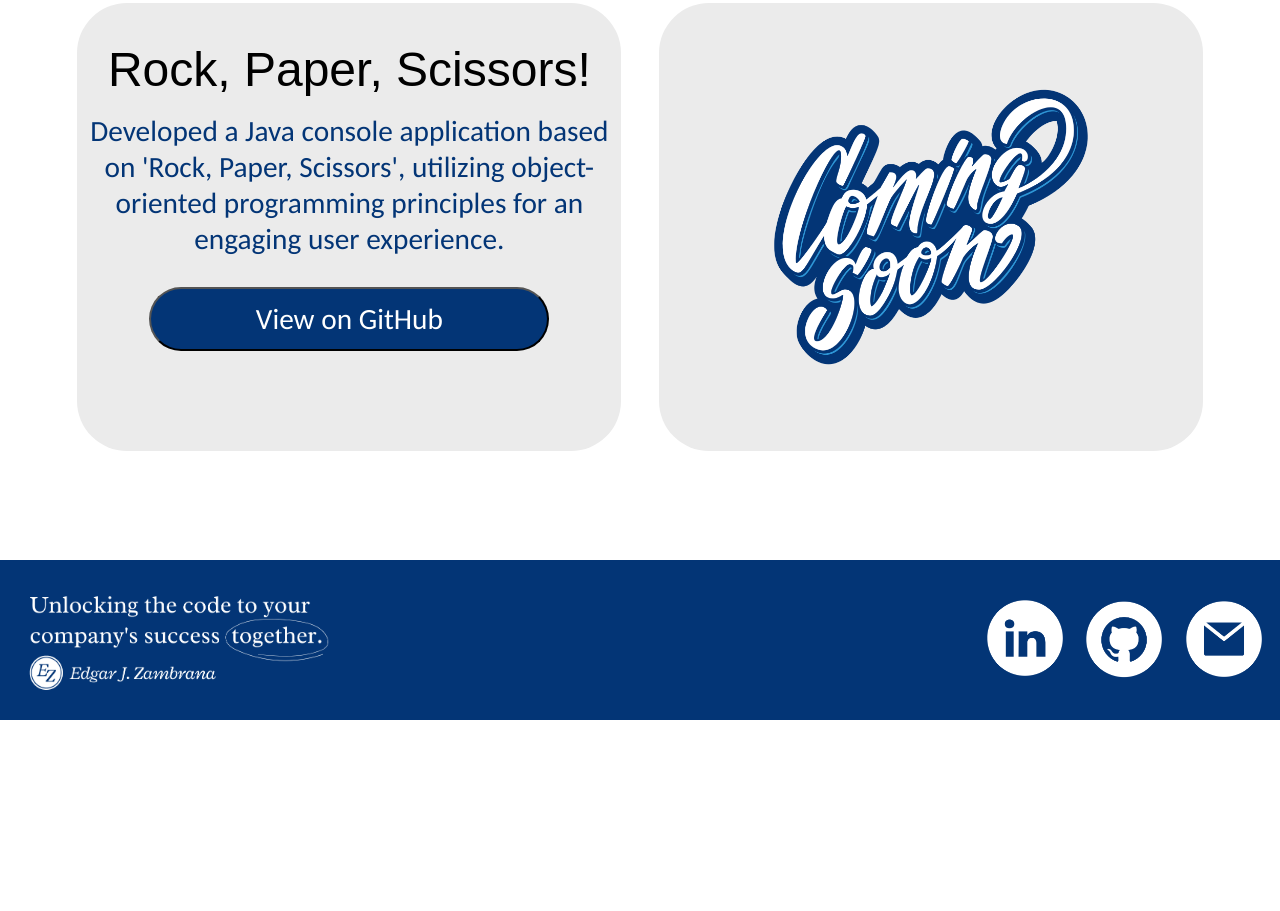
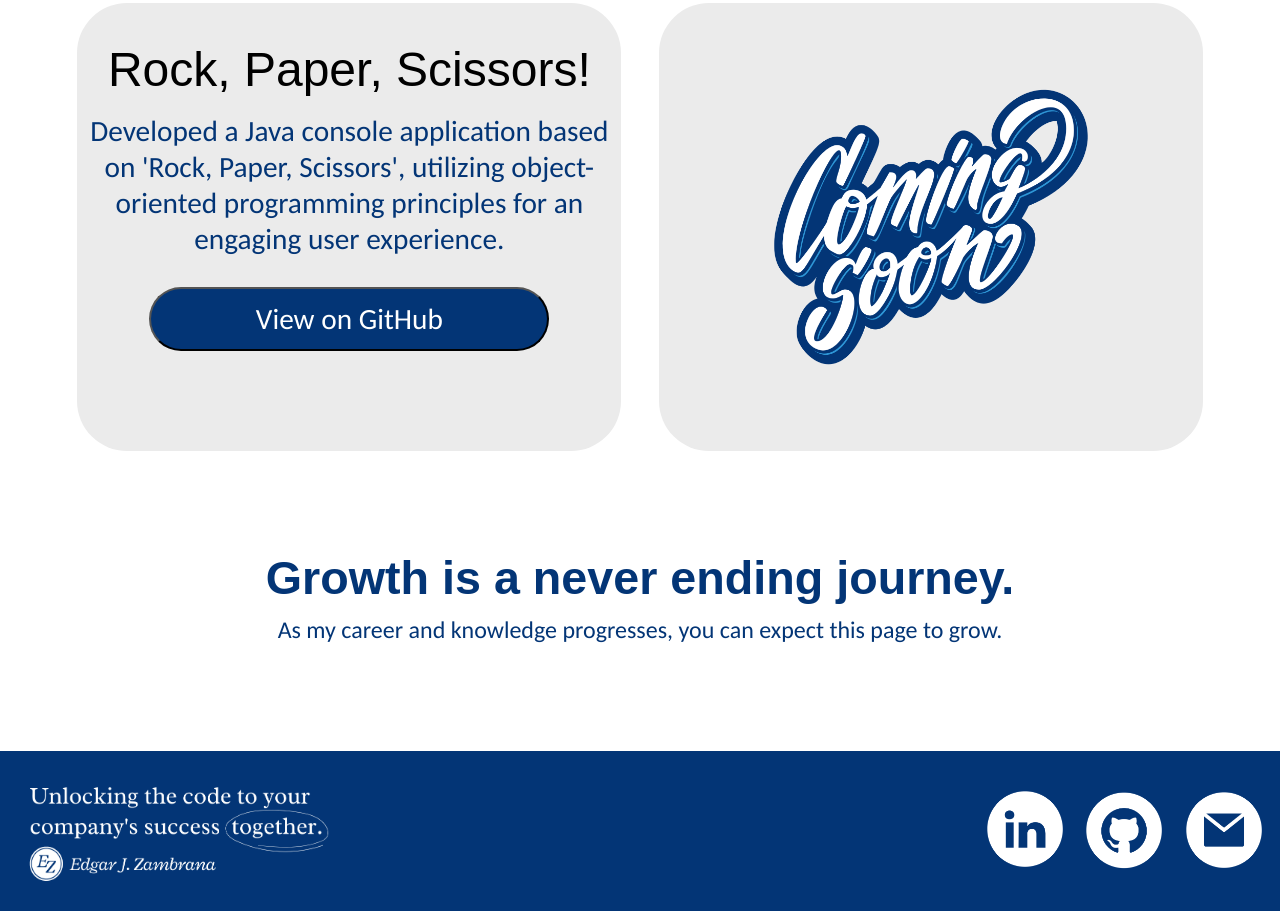
Before and after one commit to EdgarJoell/portfolio-projects, a plain HTML site: page index.html in a window 1280 px wide. Shown: the part 1552-2463 px from the top of the page. Before the commit the page ends 2272 px from the top, so only its background shows below. Drawn offline with Linux system fonts and the light colour scheme; a web font is replaced by a local one.

Commit message:
Add section on bottom before footer

```diff
--- a/index.html
+++ b/index.html
@@ -63,6 +63,11 @@
       </div>
    </div>
 
+   <div id="section-three">
+      <h2 id="closing-header">Growth is a never ending journey.</h2>
+      <p id="closing-p">As my career and knowledge progresses, you can expect this page to grow.</p>
+   </div>
+
    <footer>
       <img id="footer-image" src="docs/assets/Footer.png">
       <div id="footer-connect">
--- a/style.css
+++ b/style.css
@@ -154,6 +154,27 @@ li {
    align-items: center;
 }
 
+#section-three {
+   margin: -3rem auto auto auto;
+   height: 12.5rem;
+   width: 50rem;
+}
+
+#closing-header {
+   font-family: radley, sans-serif;
+   font-size: 35pt;
+   text-align: center;
+   color: #033576;
+}
+
+#closing-p {
+   font-family: carlito, sans-serif;
+   font-size: 18pt;
+   text-align: center;
+   color: #033576;
+   margin-top: -1.75rem;
+}
+
 /* Footer Section */
 footer {
    height: 10rem;
```
